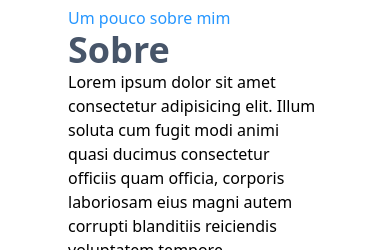
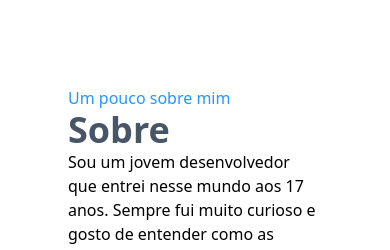
Before and after one commit to Raul26-tech/Portifolio, a React (Vite) app: page / in a window 390 px wide. Shown: the part 594-844 px from the top of the page. Built offline with nearby package versions, Linux system fonts and the light colour scheme.

Commit message:
Finalizando Sessão (Sobre)

```diff
--- a/package.json
+++ b/package.json
@@ -9,9 +9,11 @@
     "preview": "vite preview"
   },
   "dependencies": {
+    "@emotion/react": "^11.10.6",
     "react": "^18.2.0",
     "react-dom": "^18.2.0",
     "react-icons": "^4.7.1",
+    "react-reveal": "^1.2.2",
     "typeit": "^8.7.1",
     "typeit-react": "^2.6.4"
   },
--- a/src/components/About/index.jsx
+++ b/src/components/About/index.jsx
@@ -15,10 +15,16 @@ export default function About() {
                 </span>
                 <h2 className="text-slate-600 text-4xl font-bold">Sobre</h2>
                 <p>
-                    Lorem ipsum dolor sit amet consectetur adipisicing elit.
-                    Illum soluta cum fugit modi animi quasi ducimus consectetur
-                    officiis quam officia, corporis laboriosam eius magni autem
-                    corrupti blanditiis reiciendis voluptatem tempore.
+                    Sou um jovem desenvolvedor que entrei nesse mundo aos 17
+                    anos. Sempre fui muito curioso e gosto de entender como as
+                    coisas funcionam, esse extinto se aflorou ainda mais no ano
+                    de 2017 quanto fiz meu primeiro curso técnico em Redes de
+                    computadores na Etec de Embu das artes, mais tarde, no ano
+                    de 2020 fiz Desenvolvimento de sistemas na mesma
+                    instituição.
+                    <br /> De lá pra cá, veio aprimorando meus conhecimento em
+                    desenvolvimento Web, atualmente trabalho como Desenvolvedor
+                    Front End e faço graduação em Análise de Desenvolvimento.
                 </p>
             </div>
         </section>
--- a/src/components/Header/index.jsx
+++ b/src/components/Header/index.jsx
@@ -1,6 +1,7 @@
 import React, { useState } from 'react';
 import { HiMenu, HiX, HiMoon } from 'react-icons/hi';
 import { BiCode, BiCodeAlt } from 'react-icons/bi';
+import Fade from 'react-reveal/Fade';
 
 export default function Header() {
     const [showMenuMobile, setShowMenuMobile] = useState(false);
@@ -57,6 +58,7 @@ export default function Header() {
             </div>
             {showMenuMobile && (
                 <>
+                    <Fade left>
                         <div className="w-[18rem] z-50 h-full p-8 shadow-lg md:shadow-2xl bg-gradient-to-r from-gray-500 to-theme-blue-dark-gray-150 absolute inset-0 md:hidden">
                             <div className="w-auto flex justify-end">
                                 <button
@@ -86,6 +88,7 @@ export default function Header() {
                                 </ul>
                             </div>
                         </div>
+                    </Fade>
                 </>
             )}
         </>
--- a/src/components/Layout/index.jsx
+++ b/src/components/Layout/index.jsx
@@ -8,7 +8,7 @@ export default function Layout() {
         <>
             <div className="w-full h-screen flex flex-col overflow-y-auto">
                 <Header />
-                <section className="w-full h-[20rem] md:h-[15rem] flex flex-col bg-gradient-to-r from-gray-500 to-theme-blue-dark-gray-150">
+                <section className="w-full h-[30rem] md:h-[15rem] flex flex-col bg-gradient-to-r from-gray-500 to-theme-blue-dark-gray-150">
                     <Animation />
                 </section>
                 <div className="bg-gradient-to-r from-gray-500 to-theme-blue-dark-gray-150 ">
```
Also changed, not shown: 1 other file (tests, documents, lock files or other folders). Lines whose indentation alone changed are shown as unchanged.
